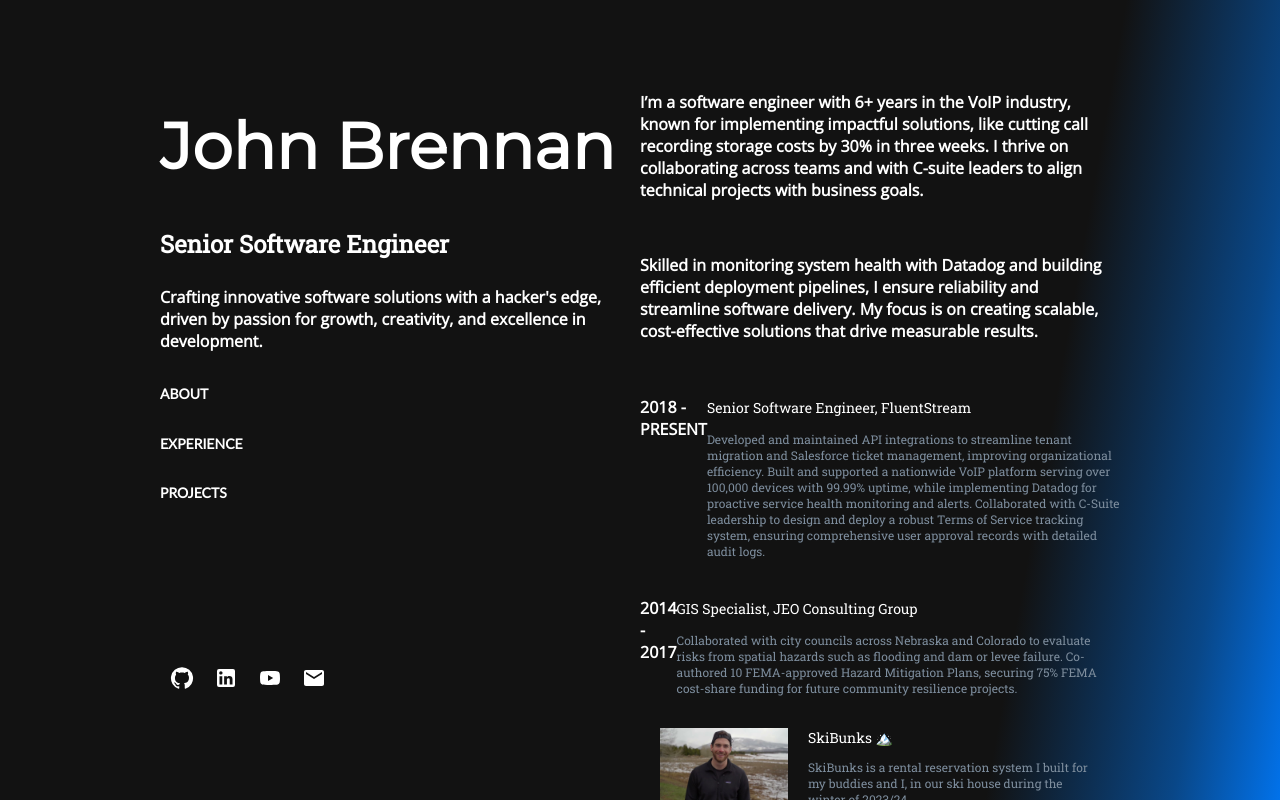
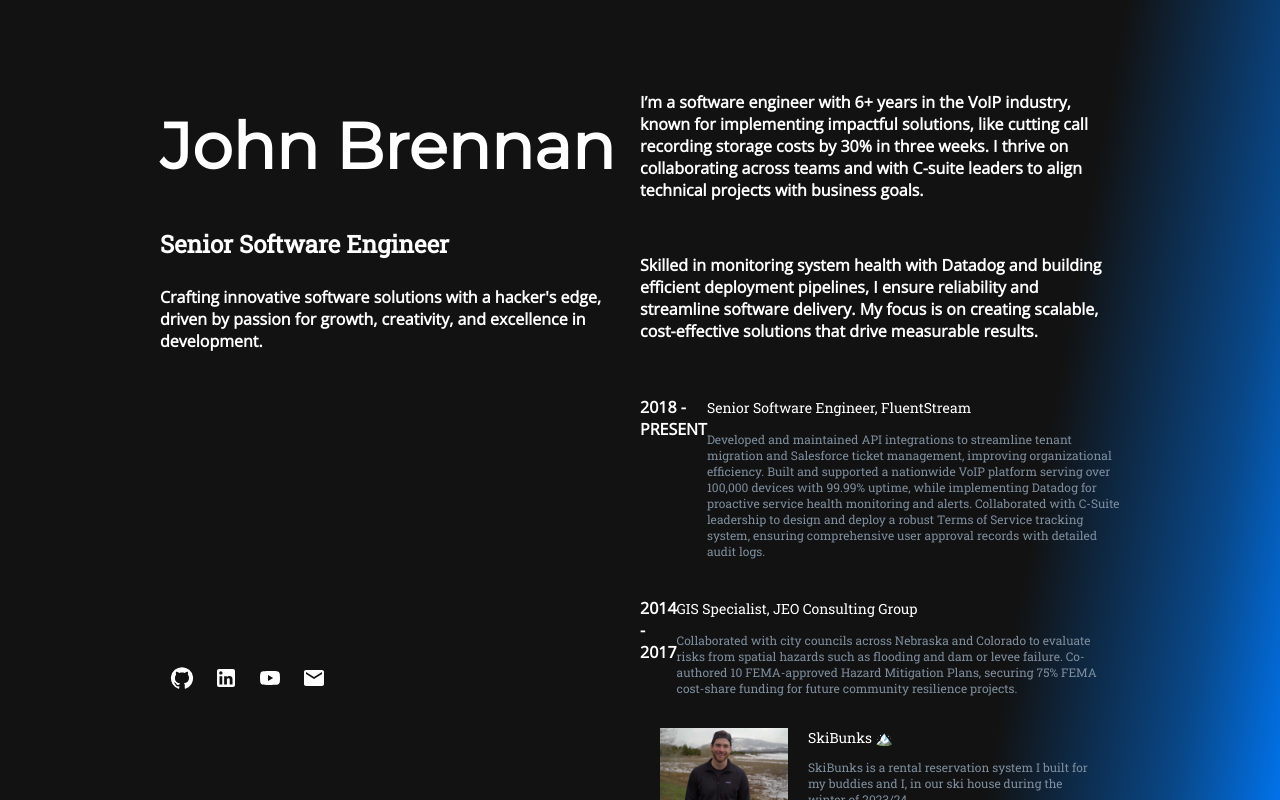
Before and after one commit to jbrennan414/portfolio_v2, a React (Vite) app: page / in a window 1280 px wide. Built offline with nearby package versions, Linux system fonts and the light colour scheme; a web font is replaced by a local one.

Commit message:
thats working

```diff
--- a/src/components/LeftSection.jsx
+++ b/src/components/LeftSection.jsx
@@ -13,9 +13,9 @@ function LeftSection() {
           <h5>Crafting innovative software solutions with a hacker's edge,
               driven by passion for growth, creativity,
               and excellence in development.</h5>
-          <h6>ABOUT</h6>
+          {/* <h6>ABOUT</h6>
           <h6>EXPERIENCE</h6>
-          <h6>PROJECTS</h6>
+          <h6>PROJECTS</h6> */}
         </div>
         <div className="contact-me">
           <a href={"https://github.com/jbrennan414"}><GitHubIcon color="white" /></a>
```
